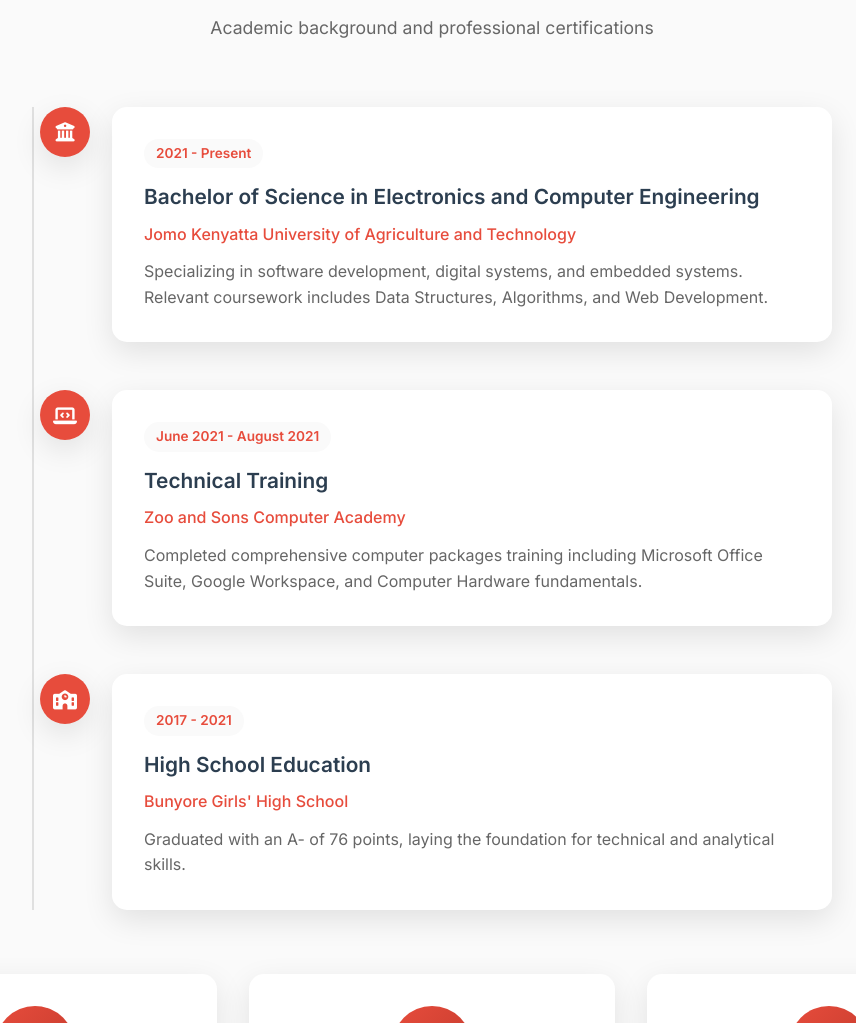
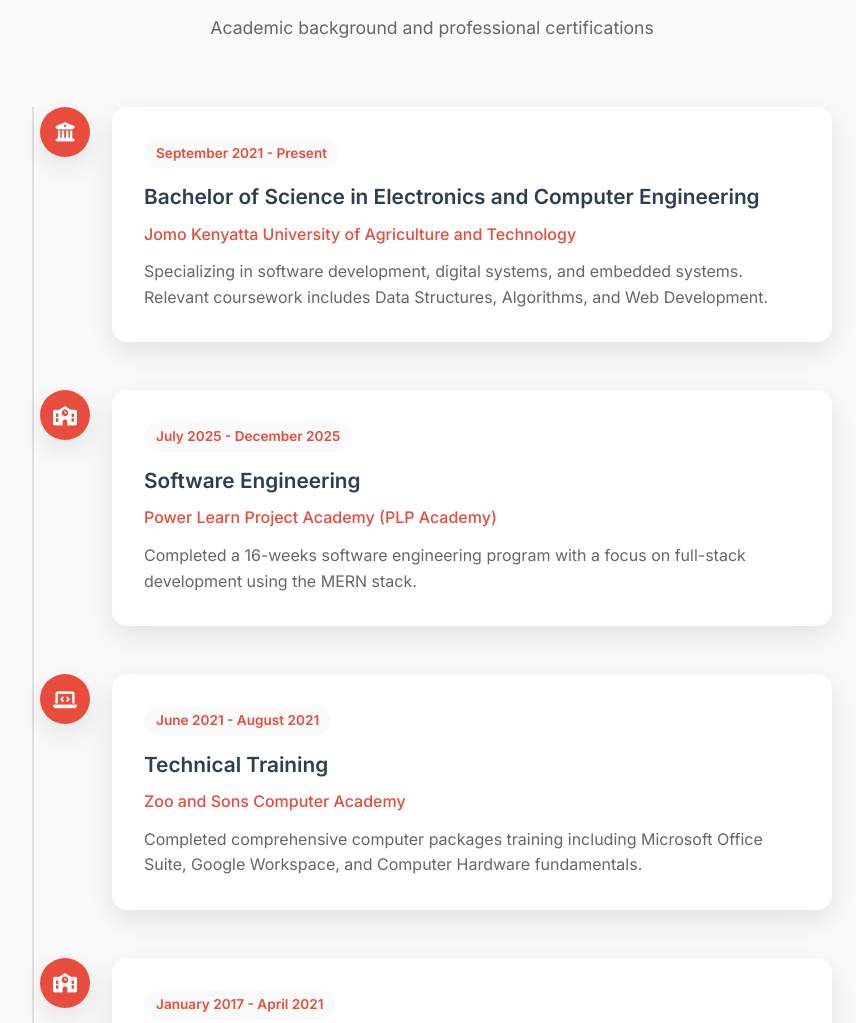
Before and after one commit to joan-ouma/PORTFOLIO, a plain HTML site: page index.html in a window 1280 px wide. Shown: the part 5040-6063 px from the top of the page, without its empty margins (208-1064 px from the left). Drawn offline with Linux system fonts and the light colour scheme.

Commit message:
Update portfolio with recent changes

```diff
--- a/index.html
+++ b/index.html
@@ -480,7 +480,7 @@
                 <!-- Project 4 - Healthcare Appointment System -->
                 <div class="project-card" data-category="python golang">
                     <div class="project-image">
-                        <img src="https://images.unsplash.com/photo-1576091160399-112ba8d25d1f?w=600&fit=crop" alt="Healthcare Appointment System">
+                        <img src="https://media.istockphoto.com/id/1440000715/photo/happy-hospital-doctor-chatting-to-colleague.webp?a=1&b=1&s=612x612&w=0&k=20&c=gS29z3NJyq46HIBsI5xtpoH_bvaVGT3A9HY2q5yL4Ts=" alt="Healthcare Appointment System">
                         <div class="project-overlay">
                             <div class="project-links-overlay">
                                 <a href="#" target="_blank" class="project-link" title="Live Demo">
@@ -622,7 +622,7 @@
                         <i class="fas fa-university"></i>
                     </div>
                     <div class="timeline-content">
-                        <div class="timeline-date">2021 - Present</div>
+                        <div class="timeline-date">September 2021 - Present</div>
                         <h3 class="timeline-title">Bachelor of Science in Electronics and Computer Engineering</h3>
                         <p class="timeline-subtitle">Jomo Kenyatta University of Agriculture and Technology</p>
                         <p class="timeline-description">
@@ -632,6 +632,22 @@
                 </div>
 
                 <!-- Education Item 2 -->
+                <div class="timeline-item">
+                    <div class="timeline-marker">
+                        <i class="fas fa-school"></i>
+                    </div>
+                    <div class="timeline-content">
+                        <div class="timeline-date">July 2025 - December 2025</div>
+                        <h3 class="timeline-title">Software Engineering</h3>
+                        <p class="timeline-subtitle">Power Learn Project Academy (PLP Academy)</p>
+                        <p class="timeline-description">
+                            Completed a 16-weeks software engineering program with a focus on full-stack development using the MERN stack.
+                        </p>
+                    </div>
+                </div>
+
+
+                <!-- Education Item 3 -->
                 <div class="timeline-item">
                     <div class="timeline-marker">
                         <i class="fas fa-laptop-code"></i>
@@ -646,17 +662,17 @@
                     </div>
                 </div>
 
-                <!-- Education Item 3 -->
+                <!-- Education Item 4 -->
                 <div class="timeline-item">
                     <div class="timeline-marker">
                         <i class="fas fa-school"></i>
                     </div>
                     <div class="timeline-content">
-                        <div class="timeline-date">2017 - 2021</div>
+                        <div class="timeline-date">January 2017 - April 2021</div>
                         <h3 class="timeline-title">High School Education</h3>
                         <p class="timeline-subtitle">Bunyore Girls' High School</p>
                         <p class="timeline-description">
-                            Graduated with an A- of 76 points, laying the foundation for technical and analytical skills.
+                            Graduated with a grade of A- in KCSE laying a strong foundation for my technical and analytical skills.
                         </p>
                     </div>
                 </div>
```
